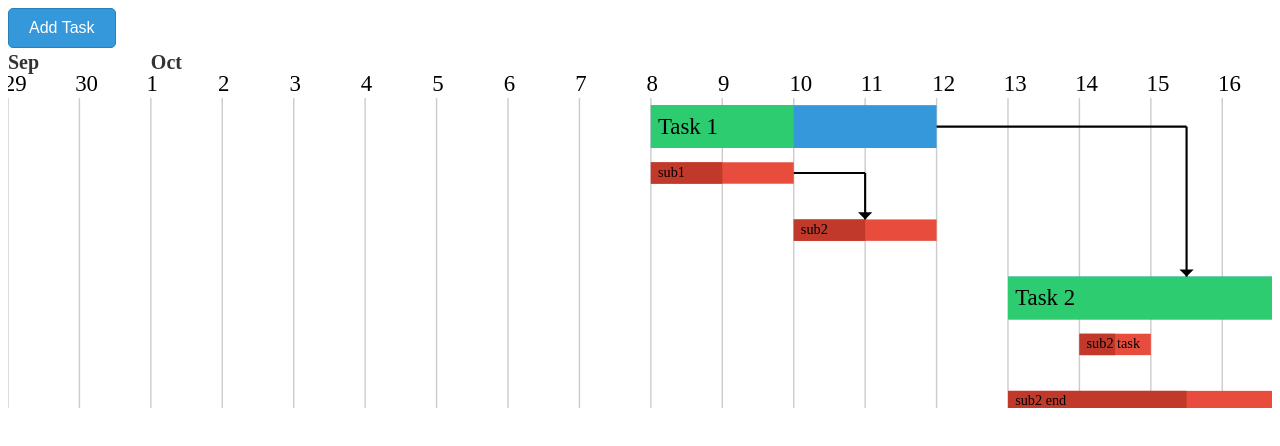
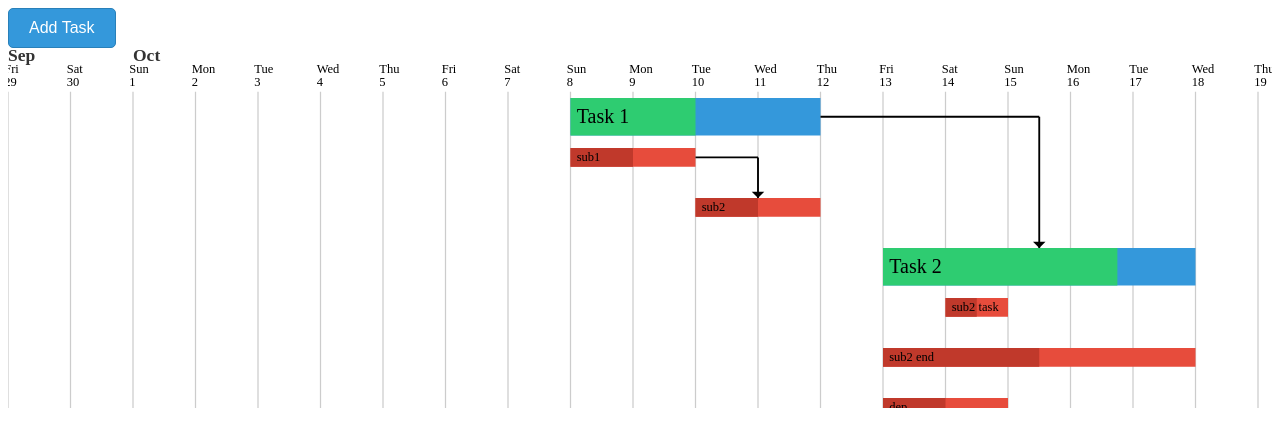
Before and after one commit to novuRajan/gannt-chart, a website with bundled scripts: page gantchart.html in a window 1280 px wide. Built offline with nearby package versions, Linux system fonts and the light colour scheme.

Commit message:
day added in the svg element

```diff
--- a/gantchart.html
+++ b/gantchart.html
@@ -53,6 +53,10 @@
         },
         { id: 5, name: 'Task 5', start: '2023-10-04', end: '2023-10-18', progress: 75, dependencies: [] },
         { id: 6, name: 'Task 6', start: '2023-10-04', end: '2023-10-18', progress: 75, dependencies: [] },
+        { id: 7, name: 'Task 7', start: '2023-10-04', end: '2023-10-18', progress: 75, dependencies: [] },
+        { id: 8, name: 'Task 8', start: '2023-10-04', end: '2023-10-18', progress: 75, dependencies: [] },
+
+
       ];
     Gantt.createGanttChart(data);
   </script>
--- a/js/date-utl.js
+++ b/js/date-utl.js
@@ -30,7 +30,7 @@
 
             const monthHeading = document.createElementNS(svgNS, 'text');
             monthHeading.setAttribute('x', i);
-            monthHeading.setAttribute('y', 15);
+            monthHeading.setAttribute('y', 10);
             monthHeading.classList.add('month-heading');
             monthHeading.textContent = months[currentMonth];
             month.appendChild(monthHeading);
@@ -46,13 +46,20 @@
     dateScale.setAttribute('x', '0');
     dateScale.setAttribute('y', taskCount);
     date.appendChild(dateScale);
-
+    const daysOfWeek = ['Sun', 'Mon', 'Tue', 'Wed', 'Thu', 'Fri', 'Sat'];
     for (let i = 0; i <= chartWidth; i += 50) {
         const currentDate = new Date(dateInfo.startingDate.getTime() + i / 50 * (24 * 60 * 60 * 1000));
         const text = document.createElementNS(svgNS, 'text');
         text.setAttribute('x', i - 3);
+        text.setAttribute('font-size','10px')
         text.setAttribute('y', 30);
         text.textContent = currentDate.getDate();
+        const day = document.createElementNS(svgNS, 'text');
+        day.setAttribute('x', i - 3);
+        day.setAttribute('y', 20);
+        day.setAttribute('font-size','10px')
+        day.textContent = daysOfWeek[currentDate.getDay()]
         date.appendChild(text);
+        date.appendChild(day)
     }
 }
--- a/js/gantchart.js
+++ b/js/gantchart.js
@@ -301,7 +301,7 @@
   }
 
   updateTaskBarPosition(clientX, taskRect, progress, dependentTask, tasks, allTasks) {
-    const deltaX = (clientX - this.initialX) * .73 // Adjust the sensitivity factor
+    const deltaX = (clientX - this.initialX) * .71 // Adjust the sensitivity factor
     if (this.isDragStart) {
       // Dragging start handle
       const newStartOffset = (new Date(dependentTask.start) - this.dateInfo.startingDate) / (24 * 60 * 60 * 1000) * 50 + deltaX;
```
